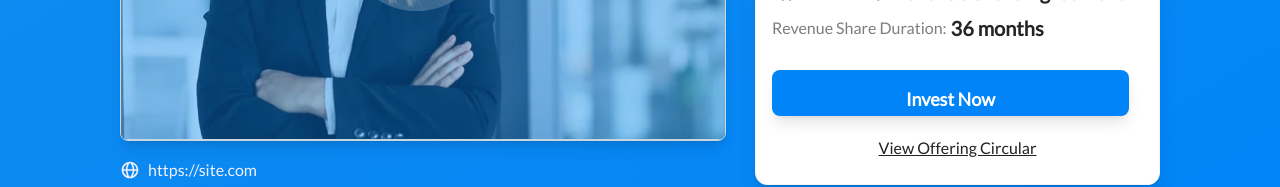
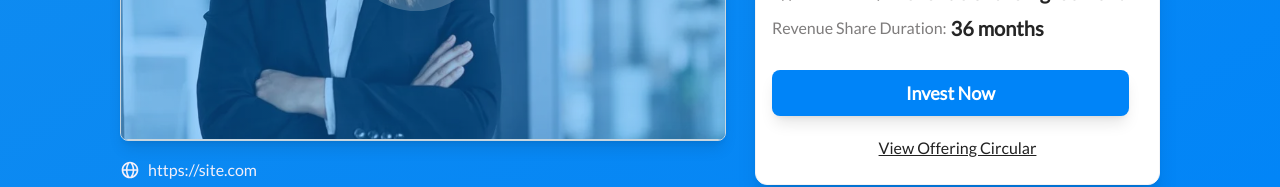
Before and after one commit to wjjunior/kore-page, a Nuxt app: page / in a window 1280 px wide. Shown: the part 518-705 px from the top of the page. Built offline with nearby package versions, Linux system fonts and the light colour scheme.

Commit message:
fix: button alignment

```diff
--- a/src/features/home/ui/HomeBanner.vue
+++ b/src/features/home/ui/HomeBanner.vue
@@ -201,7 +201,7 @@
             <div class="flex flex-col gap-3 pt-4 mt-3">
               <button
                 @click="investNow"
-                class="font-lato w-full lg:w-[357px] h-11 lg:h-[46px] pt-3 px-[14px] rounded-button bg-primary-600 hover:bg-primary-500 text-white text-sm lg:text-lg font-bold text-center transition-all duration-200 shadow-lg hover:shadow-xl"
+                class="font-lato w-full lg:w-[357px] h-11 lg:h-[46px] px-[14px] rounded-button bg-primary-600 hover:bg-primary-500 text-white text-sm lg:text-lg font-bold flex items-center justify-center transition-all duration-200 shadow-lg hover:shadow-xl"
               >
                 Invest Now
               </button>
```
Also changed, not shown: 1 other file (tests, documents, lock files or other folders).
